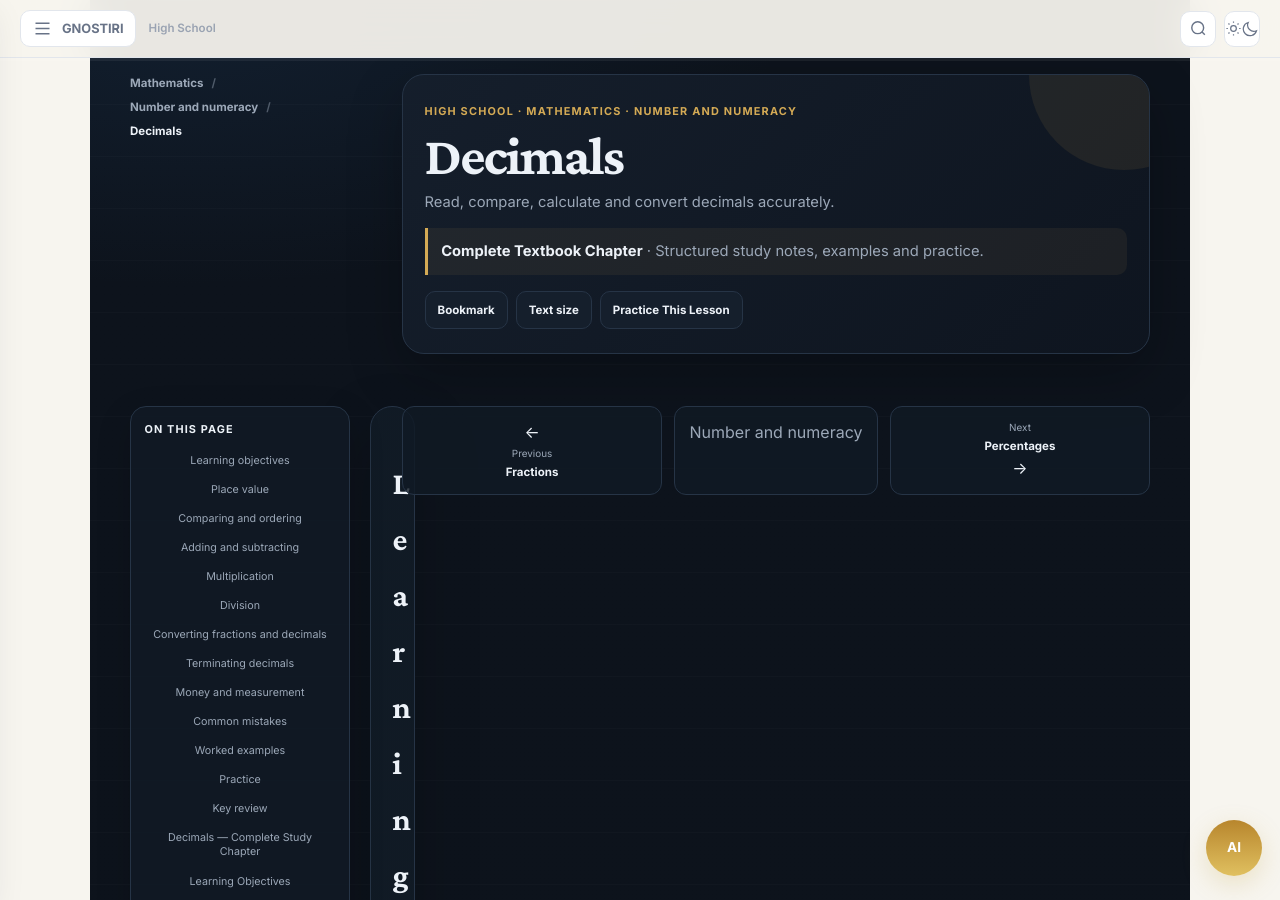
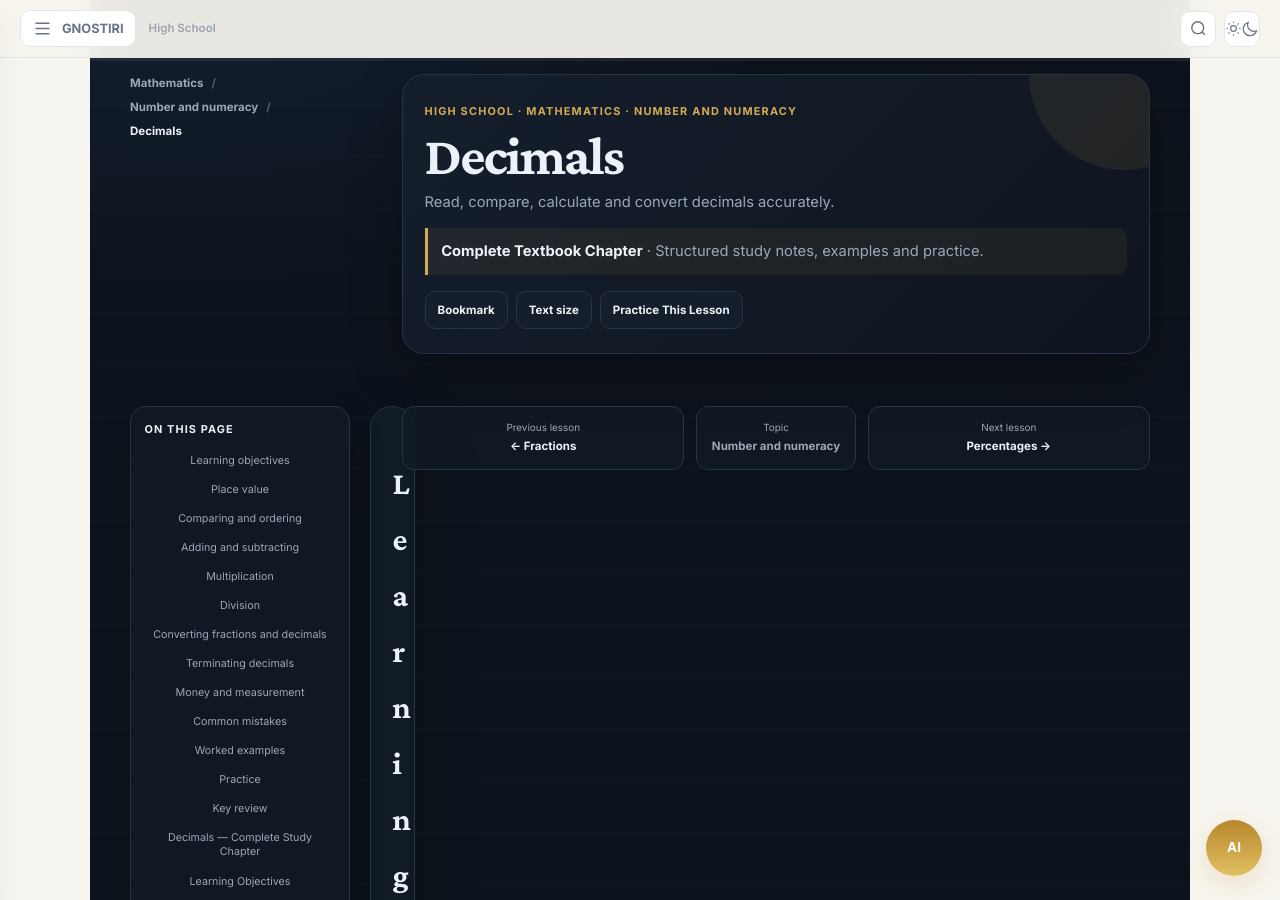
Before and after one commit to michaellegit28/axiom-academy, a Jekyll site: the page built from high-school/mathematics/number-and-numeracy/decimals.md, in a window 1280 px wide and 900 px high. Built offline with Jekyll 4.4.1, drawn with Linux system fonts in a browser that asks for light colours; comment, search, counter and statistics services are not loaded.

Commit message:
Improve textbook answer and navigation text flow

```diff
--- a/_layouts/study-reader.html
+++ b/_layouts/study-reader.html
@@ -27,15 +27,19 @@
         <section class="study-textbook-section"><h2>Core Lesson</h2>{{ chapter.lesson | markdownify }}</section>
         <section class="study-textbook-section"><h2>Worked Examples</h2>{{ chapter.worked | markdownify }}</section>
         <section class="study-textbook-section study-textbook-practice"><h2>Checkpoint Practice</h2><p>{{ chapter.checkpoint }}</p><p><a class="action-btn" href="{{ '/quiz/high-school/mathematics/number-and-numeracy/?subtopic=' | append: page.high_school_subtopic | relative_url }}">Turn this checkpoint into a quiz</a></p></section>
-        <section class="study-textbook-section"><h2>Answers & Self-Check</h2><details><summary>Reveal answers</summary><p>{{ chapter.answers }}</p></details></section>
+        <section class="study-textbook-section"><h2>Answers & Self-Check</h2><details><summary>Reveal answers</summary><div class="study-answer-source" data-study-answer-source>{{ chapter.answers | escape }}</div><ol class="study-answers" data-study-answers aria-label="Answers"></ol></details></section>
         <aside class="study-textbook-revision"><strong>Revision checklist</strong><p>Can you define the key terms, explain the main rule without notes, reproduce a worked example, solve the checkpoint, and apply the idea to a new problem?</p></aside>
       </section>
       {% endif %}
     </article>
   </div>
-  <nav class="study-reader-footer" aria-label="Study navigation">{% if page.previous_study %}<a href="{{ page.previous_study | relative_url }}">← <small>Previous</small><strong>{{ page.previous_study_title }}</strong></a>{% else %}<span></span>{% endif %}<a href="{{ '/high-school/subject/?department=mathematics&topic=' | append: page.high_school_topic | relative_url }}">{{ page.high_school_topic | replace: '-', ' ' | capitalize }}</a>{% if page.next_study %}<a href="{{ page.next_study | relative_url }}"><small>Next</small><strong>{{ page.next_study_title }}</strong> →</a>{% else %}<span></span>{% endif %}</nav>
+  <nav class="study-reader-footer" aria-label="Study navigation">{% if page.previous_study %}<a href="{{ page.previous_study | relative_url }}"><small>Previous lesson</small><strong>← {{ page.previous_study_title }}</strong></a>{% else %}<span></span>{% endif %}<a href="{{ '/high-school/subject/?department=mathematics&topic=' | append: page.high_school_topic | relative_url }}"><small>Topic</small><strong>{{ page.high_school_topic | replace: '-', ' ' | capitalize }}</strong></a>{% if page.next_study %}<a href="{{ page.next_study | relative_url }}"><small>Next lesson</small><strong>{{ page.next_study_title }} →</strong></a>{% else %}<span></span>{% endif %}</nav>
 </div>
 <script>
-(function(){const content=document.getElementById('study-content'),bar=document.getElementById('study-progress-bar'),toc=document.getElementById('study-toc');if(!content)return;[...content.querySelectorAll('h2,h3')].forEach((h,i)=>{h.id=h.id||'study-section-'+(i+1);const a=document.createElement('a');a.href='#'+h.id;a.textContent=h.textContent;toc&&toc.appendChild(a);});function progress(){const max=Math.max(1,document.documentElement.scrollHeight-innerHeight);const pct=Math.max(0,Math.min(100,scrollY/max*100));if(bar)bar.style.width=pct+'%';localStorage.setItem('axiom-study-progress:'+location.pathname,Math.round(pct));}addEventListener('scroll',progress,{passive:true});progress();const bookmark=document.getElementById('study-bookmark'),key='axiom-study-bookmark:'+location.pathname;if(bookmark&&localStorage.getItem(key)==='1'){bookmark.textContent='Saved';bookmark.classList.add('active');}bookmark&&bookmark.addEventListener('click',()=>{const on=localStorage.getItem(key)!=='1';localStorage.setItem(key,on?'1':'0');bookmark.textContent=on?'Saved':'Bookmark';bookmark.classList.toggle('active',on);});const size=document.getElementById('study-text-size');let level=0;const sizes=['1rem','1.08rem','1.16rem'];size&&size.addEventListener('click',()=>{level=(level+1)%sizes.length;content.style.fontSize=sizes[level];});})();
+(function(){const content=document.getElementById('study-content'),bar=document.getElementById('study-progress-bar'),toc=document.getElementById('study-toc');if(!content)return;[...content.querySelectorAll('h2,h3')].forEach((h,i)=>{h.id=h.id||'study-section-'+(i+1);const a=document.createElement('a');a.href='#'+h.id;a.textContent=h.textContent.trim();toc&&toc.appendChild(a);});
+const answerSource=document.querySelector('[data-study-answer-source]'),answerList=document.querySelector('[data-study-answers]');if(answerSource&&answerList){const raw=answerSource.textContent.trim();const parts=raw.split(/\s*;\s*/).map(s=>s.trim()).filter(Boolean);(parts.length?parts:[raw]).forEach(text=>{const li=document.createElement('li');li.className='study-answer-item';li.textContent=text;answerList.appendChild(li);});answerSource.hidden=true;}
+function progress(){const max=Math.max(1,document.documentElement.scrollHeight-innerHeight);const pct=Math.max(0,Math.min(100,scrollY/max*100));if(bar)bar.style.width=pct+'%';localStorage.setItem('axiom-study-progress:'+location.pathname,Math.round(pct));}addEventListener('scroll',progress,{passive:true});progress();
+const bookmark=document.getElementById('study-bookmark'),key='axiom-study-bookmark:'+location.pathname;if(bookmark&&localStorage.getItem(key)==='1'){bookmark.textContent='Saved';bookmark.classList.add('active');}bookmark&&bookmark.addEventListener('click',()=>{const on=localStorage.getItem(key)!=='1';localStorage.setItem(key,on?'1':'0');bookmark.textContent=on?'Saved':'Bookmark';bookmark.classList.toggle('active',on);});
+const size=document.getElementById('study-text-size');let level=0;const sizes=['1rem','1.08rem','1.16rem'];size&&size.addEventListener('click',()=>{level=(level+1)%sizes.length;content.style.fontSize=sizes[level];});})();
 </script>
 <script>window.MathJax={tex:{inlineMath:[["$","$"]],["\\(","\\)"]]},svg:{fontCache:'global'}};</script><script async src="https://cdn.jsdelivr.net/npm/mathjax@3/es5/tex-svg.js"></script>
```
